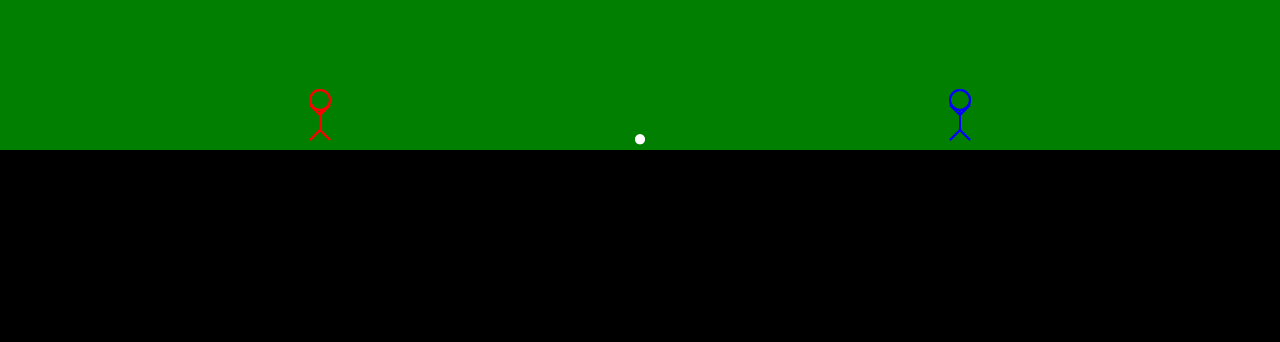
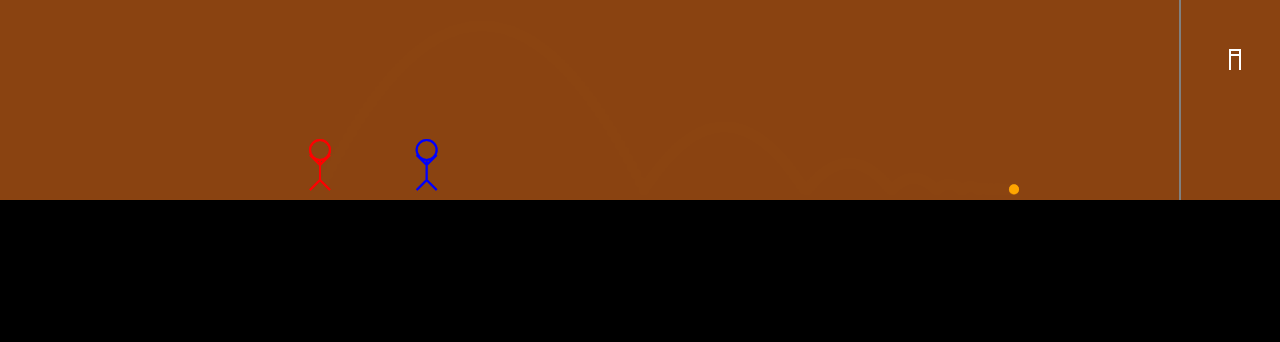
Before and after one commit to okanacikbas/merhabesenyurt, a plain HTML site: page index.html in a window 1280 px wide. Shown: the top 342 px of the page. Drawn offline with Linux system fonts and the light colour scheme.

Commit message:
Update index.html

```diff
--- a/index.html
+++ b/index.html
@@ -81,7 +81,7 @@
         const stickmanCanvas = document.getElementById('stickmanCanvas');
         const stickmanCtx = stickmanCanvas.getContext('2d');
         stickmanCanvas.width = window.innerWidth;
-        stickmanCanvas.height = 150; // Çöp adamlar için alt alanda küçük bir canvas
+        stickmanCanvas.height = 200; // Basketbol sahası için biraz daha yüksek alan
 
         class Firework {
             constructor(x, targetY) {
@@ -189,14 +189,14 @@
             fireworks.push(new Firework(x, y));
         });
 
-        // Çöp Adam ve Top Animasyonu
+        // Basketbol Çöp Adam ve Top Animasyonu
         class Stickman {
             constructor(x, team) {
                 this.x = x;
                 this.y = stickmanCanvas.height - 30;
                 this.team = team; // 'red' veya 'blue'
-                this.kickAngle = 0;
-                this.kicking = false;
+                this.shootAngle = 0;
+                this.shooting = false;
             }
 
             draw() {
@@ -205,32 +205,34 @@
                 stickmanCtx.moveTo(this.x, this.y - 10);
                 stickmanCtx.lineTo(this.x, this.y + 10); // Gövde
                 stickmanCtx.moveTo(this.x, this.y - 5);
-                stickmanCtx.lineTo(this.x - 10, this.y - 15); // Sol kol
-                stickmanCtx.moveTo(this.x, this.y - 5);
-                stickmanCtx.lineTo(this.x + 10, this.y - 15); // Sağ kol
+                if (this.shooting) {
+                    stickmanCtx.lineTo(this.x - 10 * Math.cos(this.shootAngle), this.y - 15 - 10 * Math.sin(this.shootAngle)); // Sol kol (atış)
+                    stickmanCtx.moveTo(this.x, this.y - 5);
+                    stickmanCtx.lineTo(this.x + 10 * Math.cos(this.shootAngle), this.y - 15 - 10 * Math.sin(this.shootAngle)); // Sağ kol (atış)
+                } else {
+                    stickmanCtx.lineTo(this.x - 10, this.y - 15); // Sol kol
+                    stickmanCtx.moveTo(this.x, this.y - 5);
+                    stickmanCtx.lineTo(this.x + 10, this.y - 15); // Sağ kol
+                }
                 stickmanCtx.moveTo(this.x, this.y + 10);
                 stickmanCtx.lineTo(this.x - 10, this.y + 20); // Sol bacak
                 stickmanCtx.moveTo(this.x, this.y + 10);
-                if (this.kicking) {
-                    stickmanCtx.lineTo(this.x + 10 * Math.cos(this.kickAngle), this.y + 20 + 10 * Math.sin(this.kickAngle)); // Vuruş animasyonu
-                } else {
-                    stickmanCtx.lineTo(this.x + 10, this.y + 20); // Sağ bacak
-                }
+                stickmanCtx.lineTo(this.x + 10, this.y + 20); // Sağ bacak
                 stickmanCtx.strokeStyle = this.team;
                 stickmanCtx.lineWidth = 2;
                 stickmanCtx.stroke();
             }
 
-            kick() {
-                this.kicking = true;
+            shoot() {
+                this.shooting = true;
                 let angle = 0;
-                const kickInterval = setInterval(() => {
-                    this.kickAngle = Math.sin(angle) * Math.PI / 4;
+                const shootInterval = setInterval(() => {
+                    this.shootAngle = Math.sin(angle) * Math.PI / 6;
                     angle += 0.2;
                     if (angle > Math.PI) {
-                        this.kicking = false;
-                        this.kickAngle = 0;
-                        clearInterval(kickInterval);
+                        this.shooting = false;
+                        this.shootAngle = 0;
+                        clearInterval(shootInterval);
                     }
                 }, 50);
             }
@@ -238,52 +240,94 @@
 
         class Ball {
             constructor() {
-                this.x = stickmanCanvas.width / 2;
+                this.x = stickmanCanvas.width / 4;
                 this.y = stickmanCanvas.height - 10;
                 this.vx = 0;
                 this.vy = 0;
+                this.inHoop = false;
             }
 
             update() {
                 this.x += this.vx;
                 this.y += this.vy;
-                this.vy += 0.1; // Yerçekimi
+                this.vy += 0.2; // Yerçekimi
+
+                // Zemin çarpışması
                 if (this.y > stickmanCanvas.height - 10) {
                     this.y = stickmanCanvas.height - 10;
-                    this.vy *= -0.7; // Zıplama efekti
+                    this.vy *= -0.6; // Zıplama efekti
+                    this.vx *= 0.8; // Sürtünme
                 }
+
+                // Pota kontrolü (pota: sağda, x=width-50, y=50)
+                if (this.x > stickmanCanvas.width - 60 && this.x < stickmanCanvas.width - 40 && this.y < 60 && this.y > 40 && !this.inHoop) {
+                    this.inHoop = true;
+                    setTimeout(() => this.reset(), 500); // Sayı sonrası sıfırlama
+                }
+
+                // Sınır kontrolü
                 if (this.x < 0 || this.x > stickmanCanvas.width) {
-                    this.x = stickmanCanvas.width / 2;
-                    this.y = stickmanCanvas.height - 10;
-                    this.vx = 0;
-                    this.vy = 0;
+                    this.reset();
                 }
             }
 
             draw() {
                 stickmanCtx.beginPath();
                 stickmanCtx.arc(this.x, this.y, 5, 0, Math.PI * 2);
-                stickmanCtx.fillStyle = 'white';
+                stickmanCtx.fillStyle = 'orange';
                 stickmanCtx.fill();
+            }
+
+            reset() {
+                this.x = stickmanCanvas.width / 4;
+                this.y = stickmanCanvas.height - 10;
+                this.vx = 0;
+                this.vy = 0;
+                this.inHoop = false;
+            }
+        }
+
+        class Hoop {
+            draw() {
+                stickmanCtx.beginPath();
+                stickmanCtx.rect(stickmanCanvas.width - 50, 50, 10, 5); // Pota
+                stickmanCtx.strokeStyle = 'white';
+                stickmanCtx.lineWidth = 2;
+                stickmanCtx.stroke();
+                stickmanCtx.beginPath();
+                stickmanCtx.moveTo(stickmanCanvas.width - 50, 55);
+                stickmanCtx.lineTo(stickmanCanvas.width - 50, 70); // File
+                stickmanCtx.moveTo(stickmanCanvas.width - 40, 55);
+                stickmanCtx.lineTo(stickmanCanvas.width - 40, 70);
+                stickmanCtx.stroke();
             }
         }
 
         const stickmen = [
             new Stickman(stickmanCanvas.width / 4, 'red'),
-            new Stickman(3 * stickmanCanvas.width / 4, 'blue')
+            new Stickman(stickmanCanvas.width / 3, 'blue')
         ];
         const ball = new Ball();
+        const hoop = new Hoop();
 
         function animateStickmen() {
-            stickmanCtx.fillStyle = 'rgba(0, 128, 0, 0.5)'; // Çim efekti
+            stickmanCtx.fillStyle = 'rgba(139, 69, 19, 0.5)'; // Parke zemin efekti
             stickmanCtx.fillRect(0, 0, stickmanCanvas.width, stickmanCanvas.height);
+
+            stickmanCtx.beginPath();
+            stickmanCtx.moveTo(stickmanCanvas.width - 100, stickmanCanvas.height);
+            stickmanCtx.lineTo(stickmanCanvas.width - 100, 0); // Pota direği
+            stickmanCtx.strokeStyle = 'gray';
+            stickmanCtx.stroke();
+
+            hoop.draw();
 
             stickmen.forEach(stickman => {
                 stickman.draw();
-                if (Math.abs(stickman.x - ball.x) < 20 && ball.y > stickmanCanvas.height - 20 && !stickman.kicking) {
-                    stickman.kick();
-                    ball.vx = (stickman.team === 'red' ? 5 : -5);
-                    ball.vy = -5;
+                if (Math.abs(stickman.x - ball.x) < 20 && ball.y > stickmanCanvas.height - 20 && !stickman.shooting && !ball.inHoop) {
+                    stickman.shoot();
+                    ball.vx = 4;
+                    ball.vy = -8;
                 }
             });
 
```
